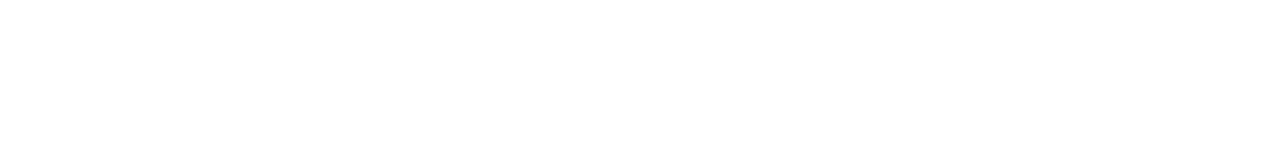
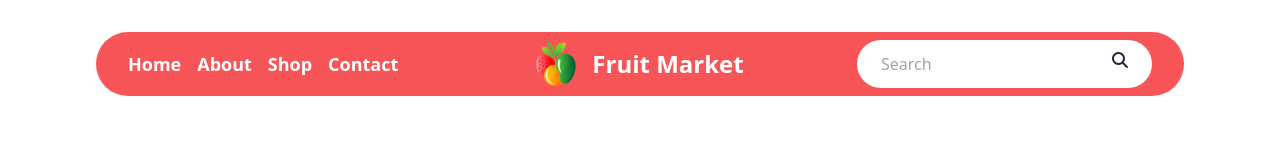
Before and after one commit to aditto2/fruit-market, a plain HTML site: page index.html in a window 1280 px wide. Drawn offline with nearby package versions, Linux system fonts and the light colour scheme.

Commit message:
added the navbar

```diff
--- a/index.html
+++ b/index.html
@@ -5,6 +5,8 @@
     <meta charset="UTF-8">
     <meta name="viewport" content="width=device-width, initial-scale=1.0">
     <title>Fruit Market</title>
+    <!-- font-awesome -->
+    <script src="https://kit.fontawesome.com/f668b39ff0.js" crossorigin="anonymous"></script>
     <!-- tailwind-and-daisy-ui -->
     <link href="https://cdn.jsdelivr.net/npm/daisyui@4.12.23/dist/full.min.css" rel="stylesheet" type="text/css" />
     <script src="https://cdn.tailwindcss.com"></script>
@@ -12,7 +14,44 @@
 
 <body>
     <header>
-
+        <div class="container mx-auto lg:px-24 px-8 my-8">
+            <div class="navbar bg-[#F85559] rounded-full px-8">
+                <div class="navbar-start">
+                    <div class="dropdown">
+                        <div tabindex="0" role="button" class="btn btn-ghost lg:hidden">
+                            <svg xmlns="http://www.w3.org/2000/svg" class="h-5 w-5" fill="none" viewBox="0 0 24 24"
+                                stroke="currentColor">
+                                <path stroke-linecap="round" stroke-linejoin="round" stroke-width="2"
+                                    d="M4 6h16M4 12h8m-8 6h16" />
+                            </svg>
+                        </div>
+                        <ul tabindex="0"
+                            class="menu menu-sm dropdown-content bg-base-100 rounded-box z-[1] mt-3 w-52 p-2 shadow">
+                            <li><a>Home</a></li>
+                            <li><a>About</a></li>
+                            <li><a>Shop</a></li>
+                            <li><a>Contact</a></li>
+                        </ul>
+                    </div>
+                    <div class="text-white space-x-4 text-lg font-semibold hidden lg:flex">
+                        <a href="#">Home</a>
+                        <a href="#">About</a>
+                        <a href="#">Shop</a>
+                        <a href="#">Contact</a>
+                    </div>
+                </div>
+                <div class="navbar-center lg:flex">
+                    <img src="images/logo.png" class="w-[40px]" alt="">
+                    <h6 class="lg:ml-4 ml-1 lg:text-2xl font-semibold text-white">Fruit Market</h6>
+                </div>
+                <div class="navbar-end">
+                    <div class="bg-white hidden lg:flex rounded-full px-6 py-3">
+                        <input type="search" class="outline-none" placeholder="Search">
+                        <i class="fa-solid fa-magnifying-glass"></i>
+                    </div>
+                </div>
+            </div>
+        </div>
     </header>
 
     <main>
```
